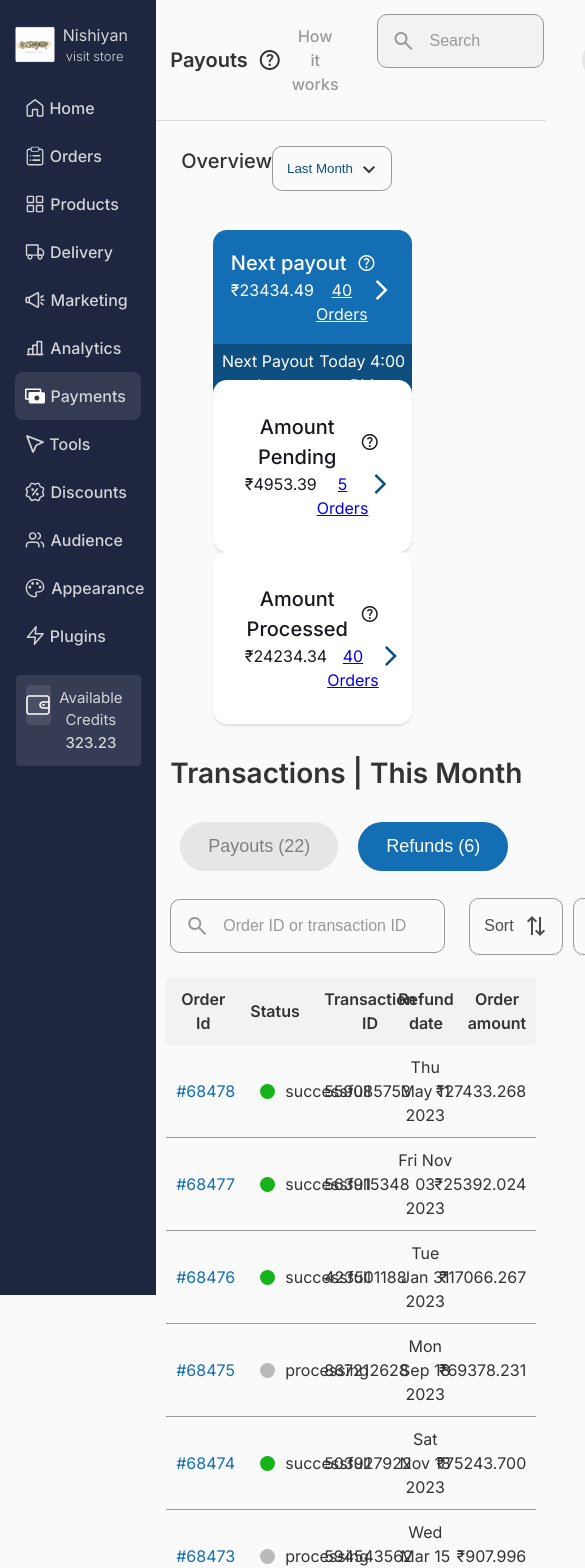
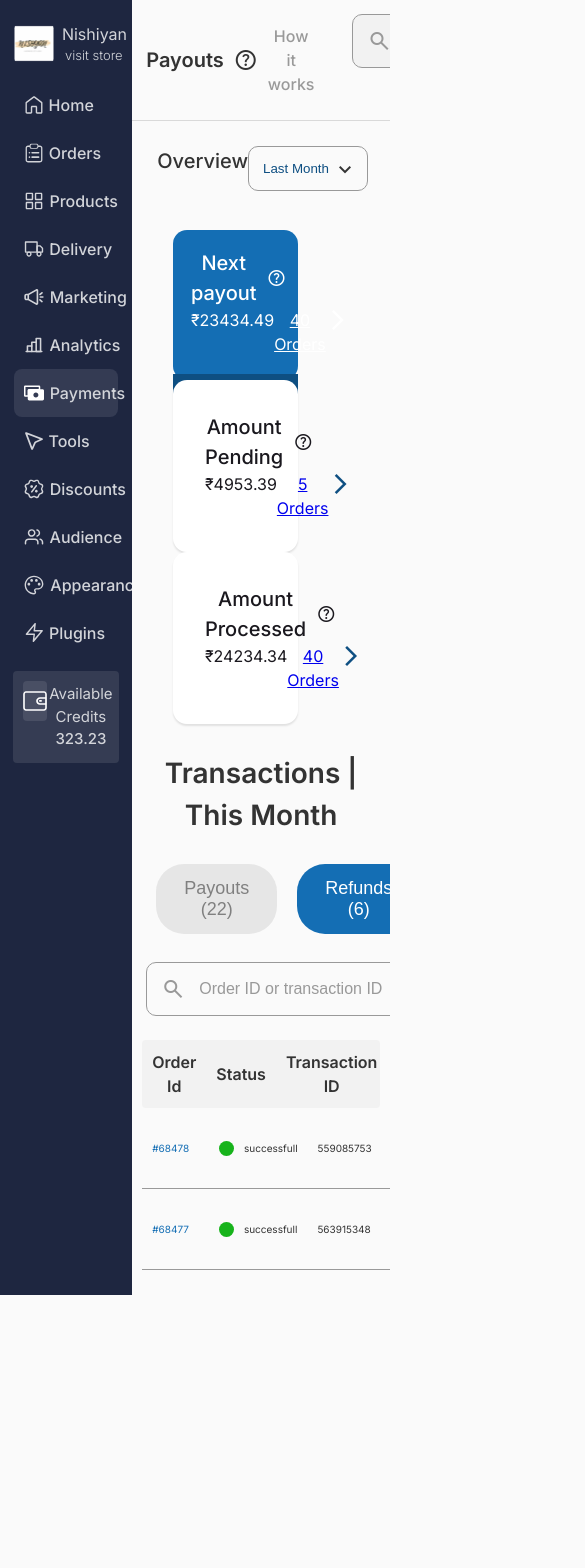
Before and after one commit to shakirck/payouts-react, a React (Vite) app: page / in a window 390 px wide. Shown: the top 1568 px of the page, 585 px wide, since content can reach past the window. After the commit the page ends 1295 px from the top, so only its background shows below. Built offline with nearby package versions, Linux system fonts and the light colour scheme.

Commit message:
quick fixes

```diff
--- a/src/App.css
+++ b/src/App.css
@@ -246,7 +246,7 @@ body {
 }
 
 .column {
-  width: 20%;
+  width: 100%;
   display: flex;
   justify-content: flex-start;
   align-items: center;
@@ -584,6 +584,7 @@ body {
   display: flex;
   flex-direction: column;
   align-items: flex-start;
+  overflow-y: scroll;
 }
 
 .payouts-nav-container {
@@ -701,6 +702,9 @@ body {
   .overview-top{
     width: 0%;
   }
+  .transactions-row{
+    font-size: 1rem;
+  }
 }
 @media only screen and (max-width: 900px) {
   .overview-bottom {
@@ -714,7 +718,7 @@ body {
   .sidebar{
     width: 20rem;
     justify-content: flex-start;
-
+    overflow-y: hidden;
   }
   .payout-card {
     width: 70%;
```
